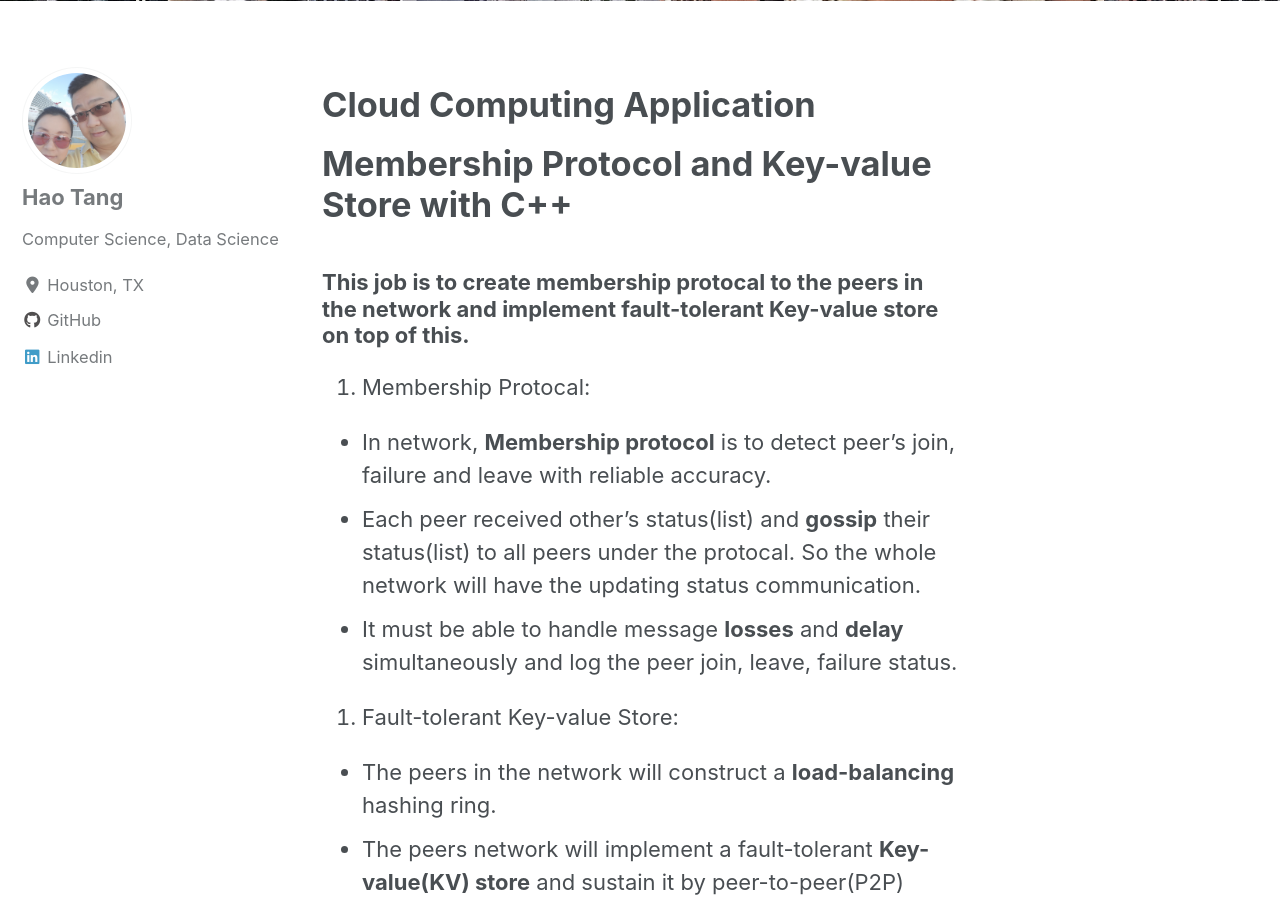
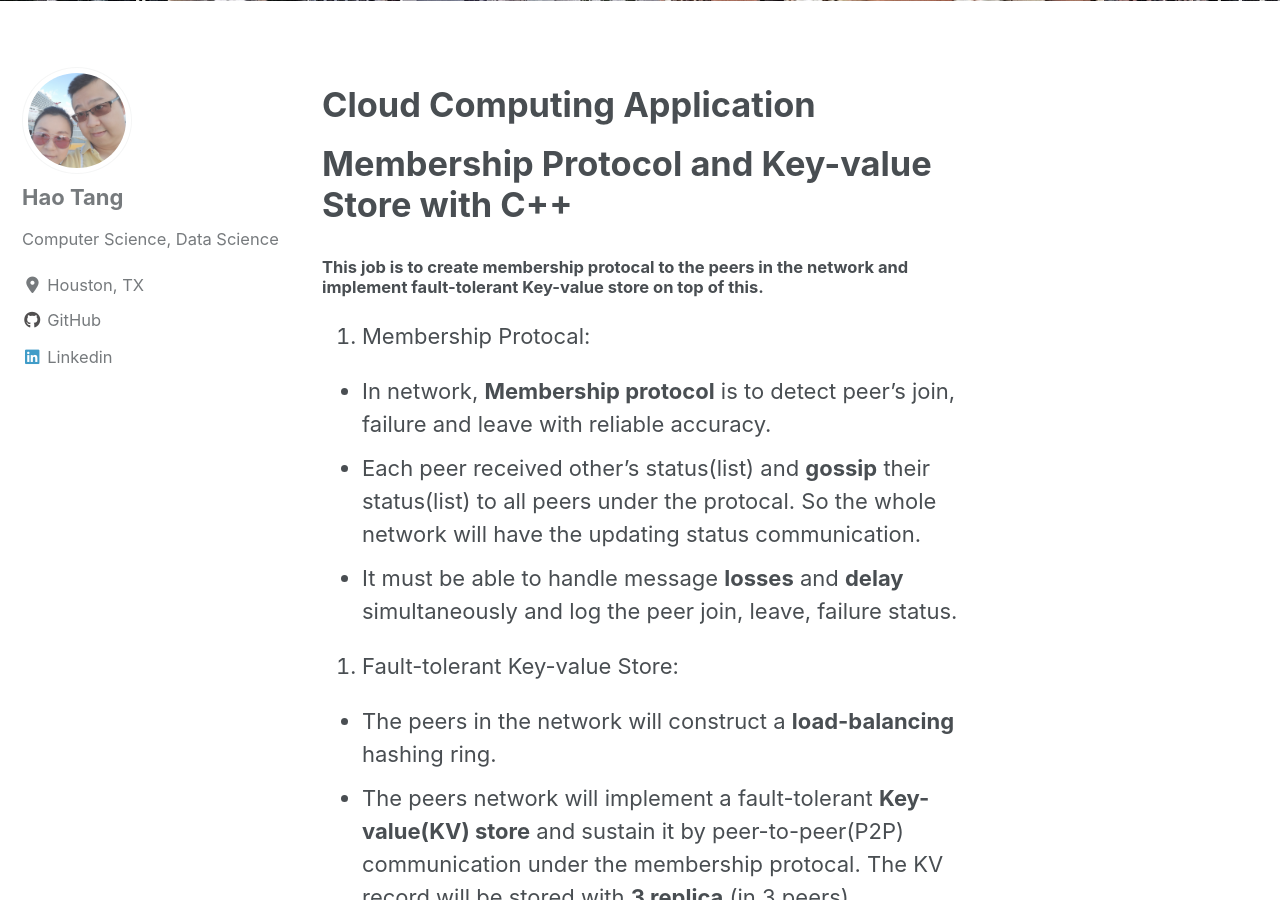
Before and after one commit to tanghao205/tanghao205.github.io, a Jekyll site: the page built from _pages/CC.md, in a window 1280 px wide and 900 px high, scrolled down 566 px. Built offline with Jekyll 4.4.1, drawn with Linux system fonts in a browser that asks for light colours; cached includes are drawn as plain includes; nearby versions of some CDN libraries.

Commit message:
Update CC.md

```diff
--- a/_pages/CC.md
+++ b/_pages/CC.md
@@ -37,7 +37,7 @@ skin_cancer_2:
 # Cloud Computing Application
 
 # Membership Protocol and Key-value Store with C++
-### This job is to create membership protocal to the peers in the network and implement fault-tolerant Key-value store on top of this.
+#### This job is to create membership protocal to the peers in the network and implement fault-tolerant Key-value store on top of this.
 
 1. Membership Protocal:
 
```
